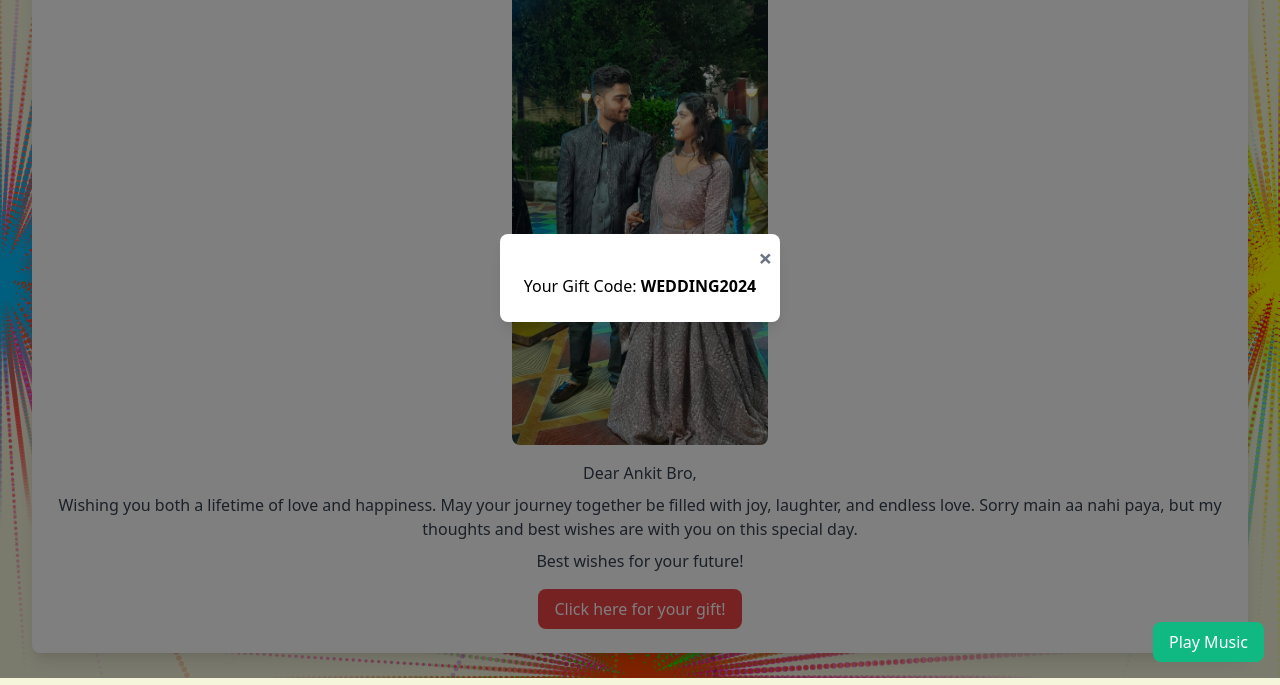
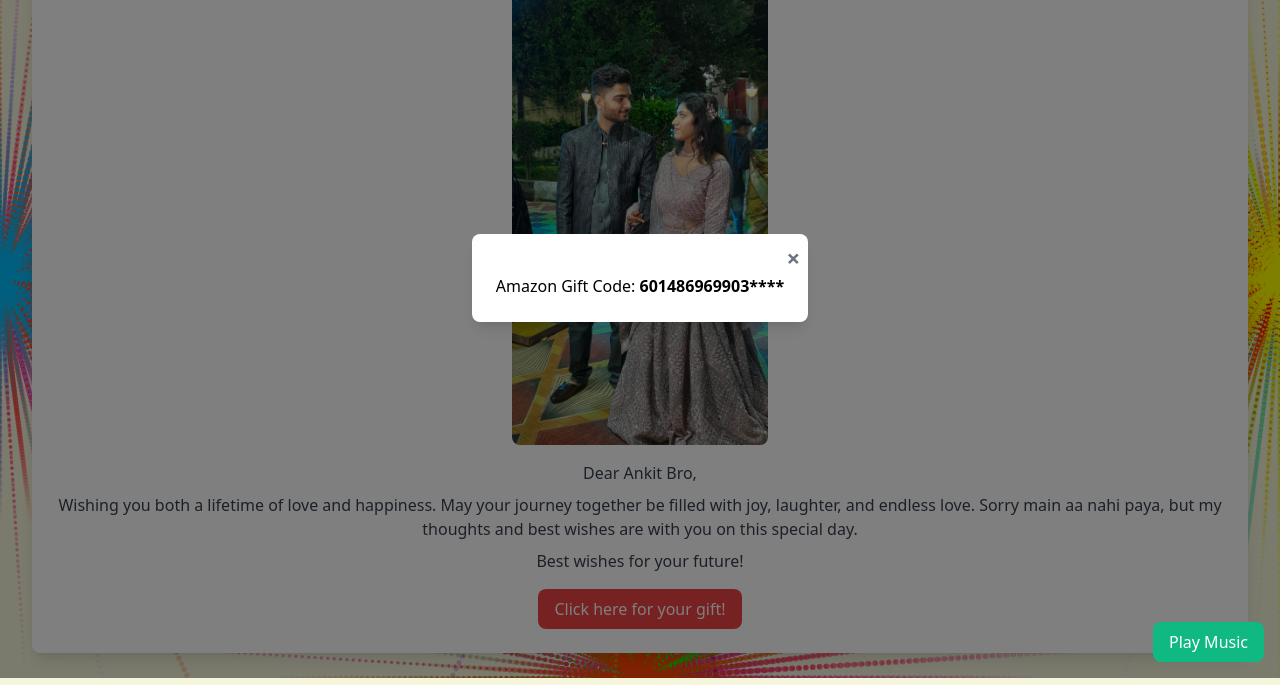
Before and after one commit to rVivekSingh/ankitkishadi, a plain HTML site: page index.html in a window 1280 px wide. Both pictures are taken after a click on the button "Click here for your gift!". Shown: the part 122-807 px from the top of the page. Drawn offline with nearby package versions, Linux system fonts and the light colour scheme.

Commit message:
Update index.html

```diff
--- a/index.html
+++ b/index.html
@@ -23,7 +23,7 @@
     <div id="giftPopup" class="popup fixed inset-0 bg-black bg-opacity-50 flex items-center justify-center hidden z-20">
         <div class="popup-content bg-white p-6 rounded-lg shadow-lg text-center relative">
             <span class="close text-gray-500 text-2xl font-bold cursor-pointer absolute top-2 right-2">&times;</span>
-            <p class="mt-4">Your Gift Code: <strong>WEDDING2024</strong></p>
+            <p class="mt-4">Amazon Gift Code: <strong>601486969903****</strong></p>
         </div>
     </div>
 
```
